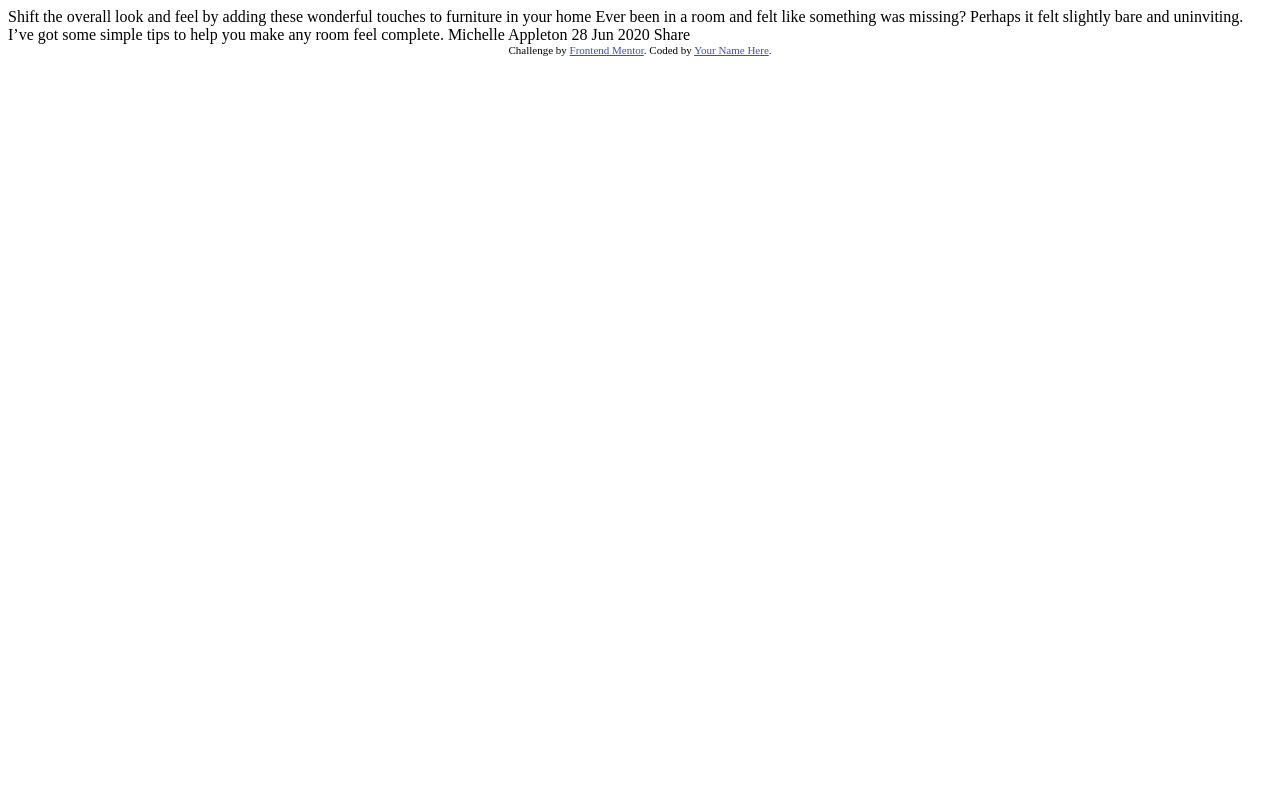
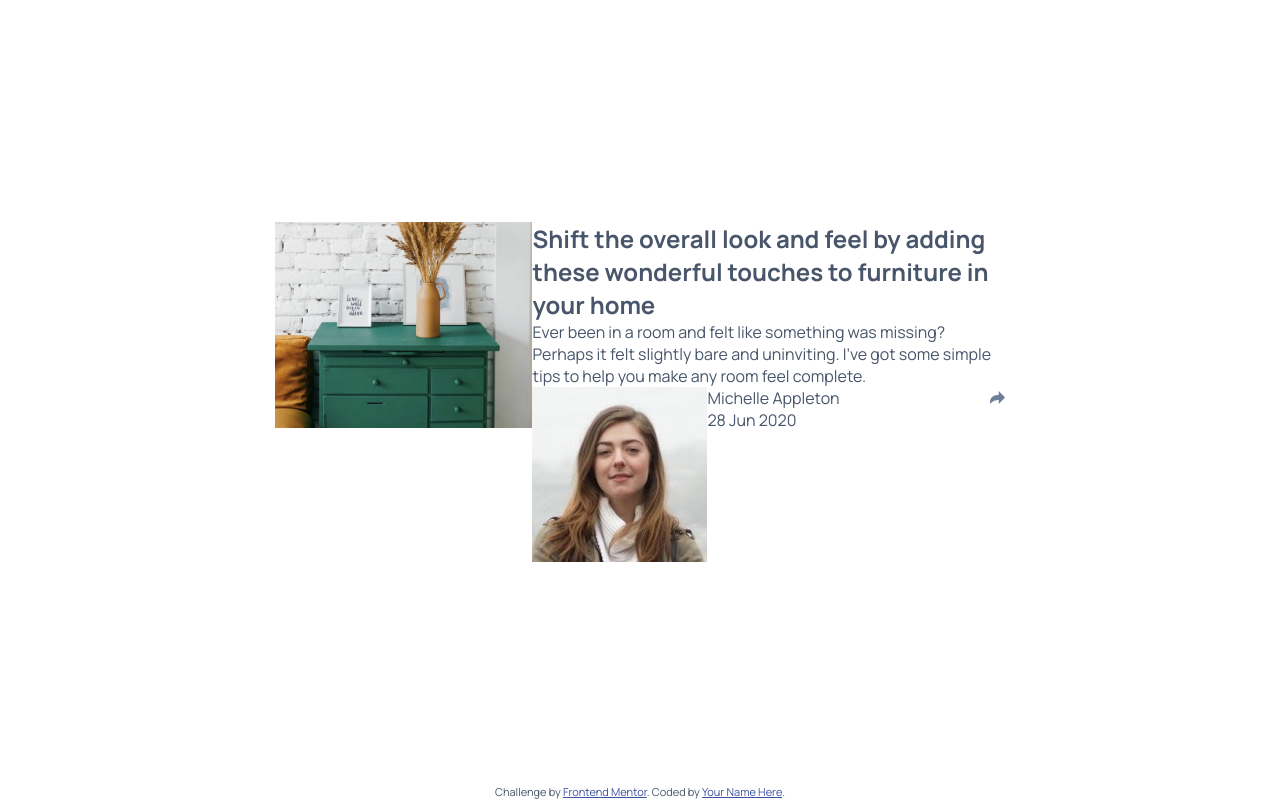
Before and after one commit to kayleeodom/CIS311-FA24-homework0, a plain HTML site: page index.html in a window 1280 px wide. Drawn offline with Linux system fonts and the light colour scheme.

Commit message:
work done in class Monday

```diff
--- a/index.html
+++ b/index.html
@@ -1,36 +1,76 @@
 <!DOCTYPE html>
 <html lang="en">
   <head>
-  <meta charset="UTF-8">
-  <meta name="viewport" content="width=device-width, initial-scale=1.0"> <!-- displays site properly based on user's device -->
+    <meta charset="UTF-8" />
+    <meta name="viewport" content="width=device-width, initial-scale=1.0" />
+    <!-- displays site properly based on user's device -->
 
-  <link rel="icon" type="image/png" sizes="32x32" href="./images/favicon-32x32.png">
+    <link
+      rel="icon"
+      type="image/png"
+      sizes="32x32"
+      href="./images/favicon-32x32.png"
+    />
 
     <title>Frontend Mentor | Article preview component</title>
 
     <!-- Feel free to remove these styles or customise in your own stylesheet 👍 -->
     <style>
-    .attribution { font-size: 11px; text-align: center; }
-    .attribution a { color: hsl(228, 45%, 44%); }
+      .attribution {
+        font-size: 11px;
+        text-align: center;
+      }
+      .attribution a {
+        color: hsl(228, 45%, 44%);
+      }
     </style>
+
+    <link rel="preconnect" href="https://fonts.googleapis.com">
+    <link rel="preconnect" href="https://fonts.gstatic.com" crossorigin>
+    <link href="https://fonts.googleapis.com/css2?family=Manrope:wght@200..800&display=swap" rel="stylesheet">
+
+    <link rel="stylesheet" href="styles.css">
   </head>
   <body>
 
-  Shift the overall look and feel by adding these wonderful
-  touches to furniture in your home
+    <div class="container">
+      <div class="card">
+        <div class="image-container">
+          <img src="images/drawers.jpg" alt="" srcset="" />
+        </div>
 
-  Ever been in a room and felt like something was missing? Perhaps
-  it felt slightly bare and uninviting. I’ve got some simple tips
-  to help you make any room feel complete.
+        <div class="text-container">
+          <h2>
+            Shift the overall look and feel by adding these wonderful touches to
+            furniture in your home
+          </h2>
 
-  Michelle Appleton
-  28 Jun 2020
+          <p>
+            Ever been in a room and felt like something was missing? Perhaps it
+            felt slightly bare and uninviting. I’ve got some simple tips to help
+            you make any room feel complete.
+          </p>
 
-  Share
+          <div class="person-info-container">
+            <div class="image-text-container">
+              <img src="images/avatar-michelle.jpg" alt="" />
+              <div class="name-container">
+                <p>Michelle Appleton</p>
+                <p>28 Jun 2020</p>
+              </div>
+            </div>
+
+            <a href="#"> <img src="images/icon-share.svg" alt="" /> </a>
+          </div>
+        </div>
+      </div>
+    </div>
 
     <div class="attribution">
-    Challenge by <a href="https://www.frontendmentor.io?ref=challenge" target="_blank">Frontend Mentor</a>.
-    Coded by <a href="#">Your Name Here</a>.
+      Challenge by
+      <a href="https://www.frontendmentor.io?ref=challenge" target="_blank"
+        >Frontend Mentor</a
+      >. Coded by <a href="#">Your Name Here</a>.
     </div>
   </body>
 </html>
--- /dev/null
+++ b/styles.css
@@ -0,0 +1,50 @@
+/*
+- Very Dark Grayish Blue: hsl(217, 19%, 35%)
+- Desaturated Dark Blue: hsl(214, 17%, 51%)
+- Grayish Blue: hsl(212, 23%, 69%)
+- Light Grayish Blue: hsl(210, 46%, 95%) */
+
+:root {
+    --primary-800: hsl(217, 19%, 35%);
+    --primary-500: hsl(214, 17%, 51%);
+    --primary-300: hsl(212, 23%, 69%);
+    --primary-100: hsl(210, 46%, 95%);
+}
+
+* {
+    margin:0;
+    padding:0;
+    box-sizing: border-box;
+}
+
+img {
+    max-width: 100%;
+}
+
+body {
+    color: var(--primary-800);
+    font-family: Manrope, sans-serif;
+}
+
+.container {
+    display: flex;
+    flex-direction: column;
+    justify-content: center;
+    align-items: center;
+    min-height: calc(100vh - 16px);
+}
+
+.card {
+    display: flex;
+
+    max-width: 730px;
+}
+
+.person-info-container {
+    display: flex;
+    justify-content: space-between;
+}
+
+.image-text-container {
+    display: flex;
+}
```
Also changed, not shown: index-done.html (+1 -1 lines). Lines whose indentation alone changed are shown as unchanged.
